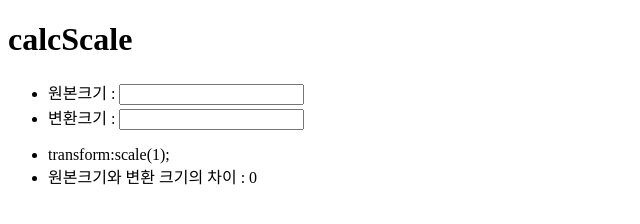
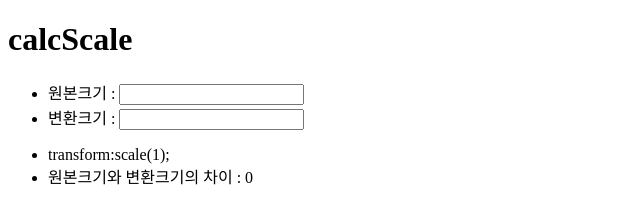
Before and after one commit to JungHyunKwon/calcScale, a plain HTML site: page index.html in a window 1280 px wide. Shown: the full height of the page, 0-640 px from the left. Drawn offline with nearby package versions, Linux system fonts and the light colour scheme.

Commit message:
published

```diff
--- a/index.html
+++ b/index.html
@@ -31,7 +31,7 @@
 </ul>
 <ul>
 	<li>transform:scale(<span class="scale">1</span>);</li>
-	<li>원본크기와 변환 크기의 차이 : <span class="distance">0</span></li>
+	<li>원본크기와 변환크기의 차이 : <span class="distance">0</span></li>
 </ul>
 </body>
 </html>
```
